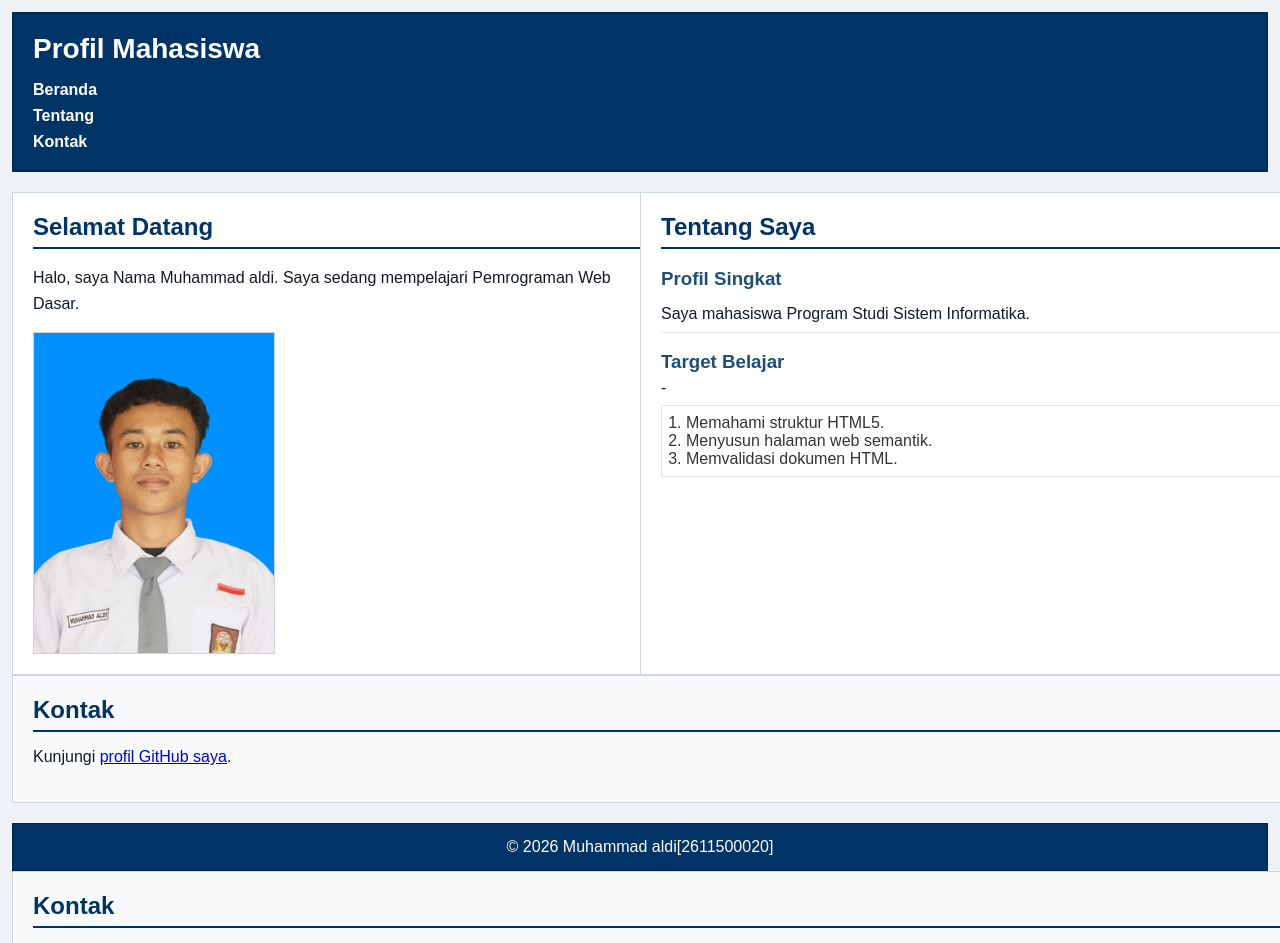
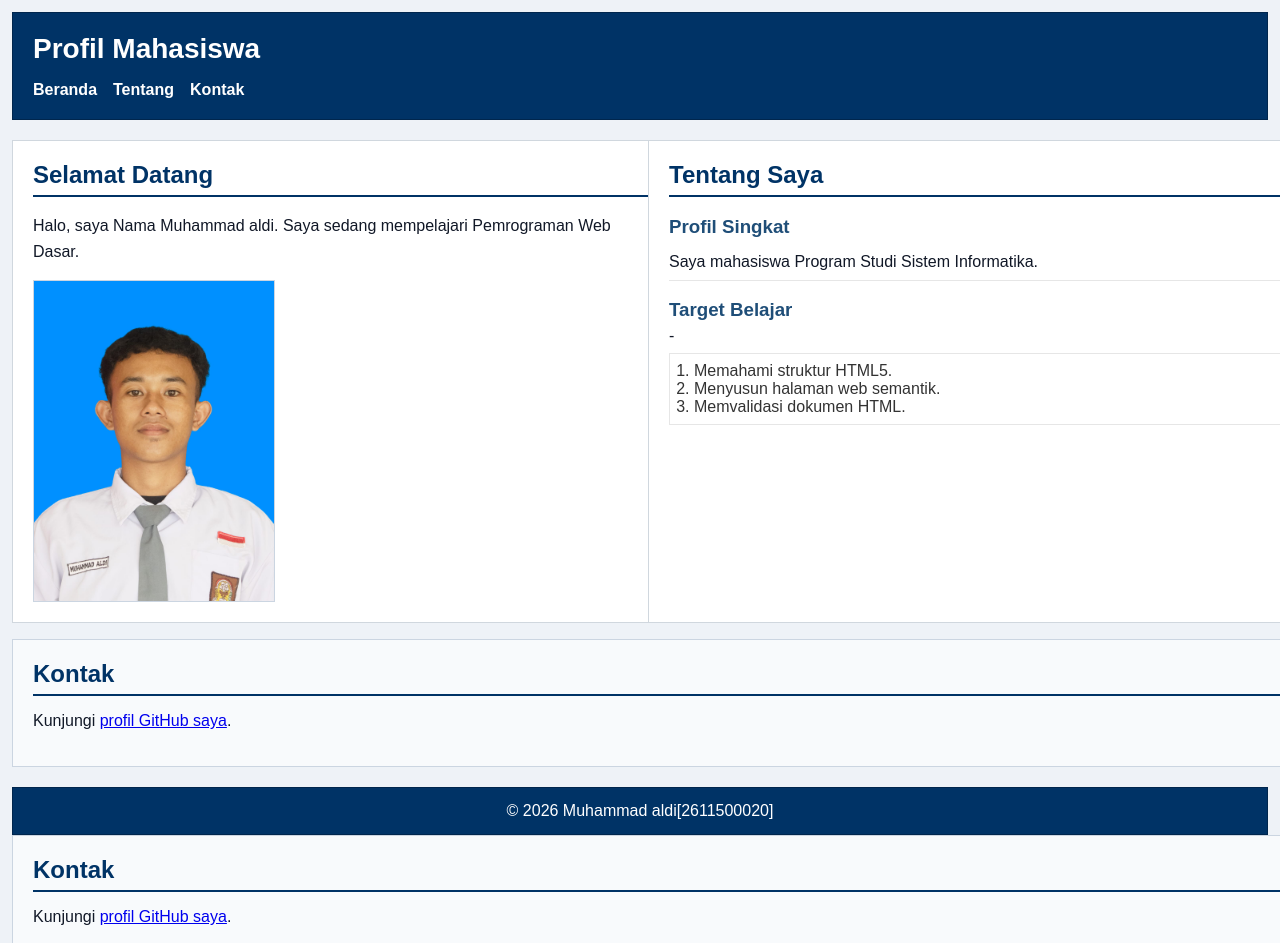
Before and after one commit to 2611500020-dion/2611500020-PWD-ti1j-2627, a PHP site: page /pertemuan-04/index.html in a window 1280 px wide. Shown: the top 943 px of the page. Run offline with PHP 8.4, Linux system fonts and the light colour scheme.

Commit message:
terapkan desain web responsif p4

```diff
--- a/pertemuan-04/style.css
+++ b/pertemuan-04/style.css
@@ -43,7 +43,8 @@ text-decoration: none;
 
 main {
 display: grid;
-grid-template-columns: 1fr 1fr;
+grid-template-columns: 1fr;
+gap: 16px;
 }
 
 section {
@@ -178,3 +179,20 @@ border: 1px solid #00264d;
 footer p {
 margin: 0;
 }
+@media (min-width: 768px) {
+/* aturan CSS untuk viewport dengan lebar minimal 768px */
+main {
+grid-template-columns: 1fr 1fr;
+}
+}
+
+nav ul {
+flex-direction: row;
+justify-content: flex-start;
+align-items: center;
+gap: 16px;
+}
+
+#contact {
+grid-column: 1 / -1;
+}
```
